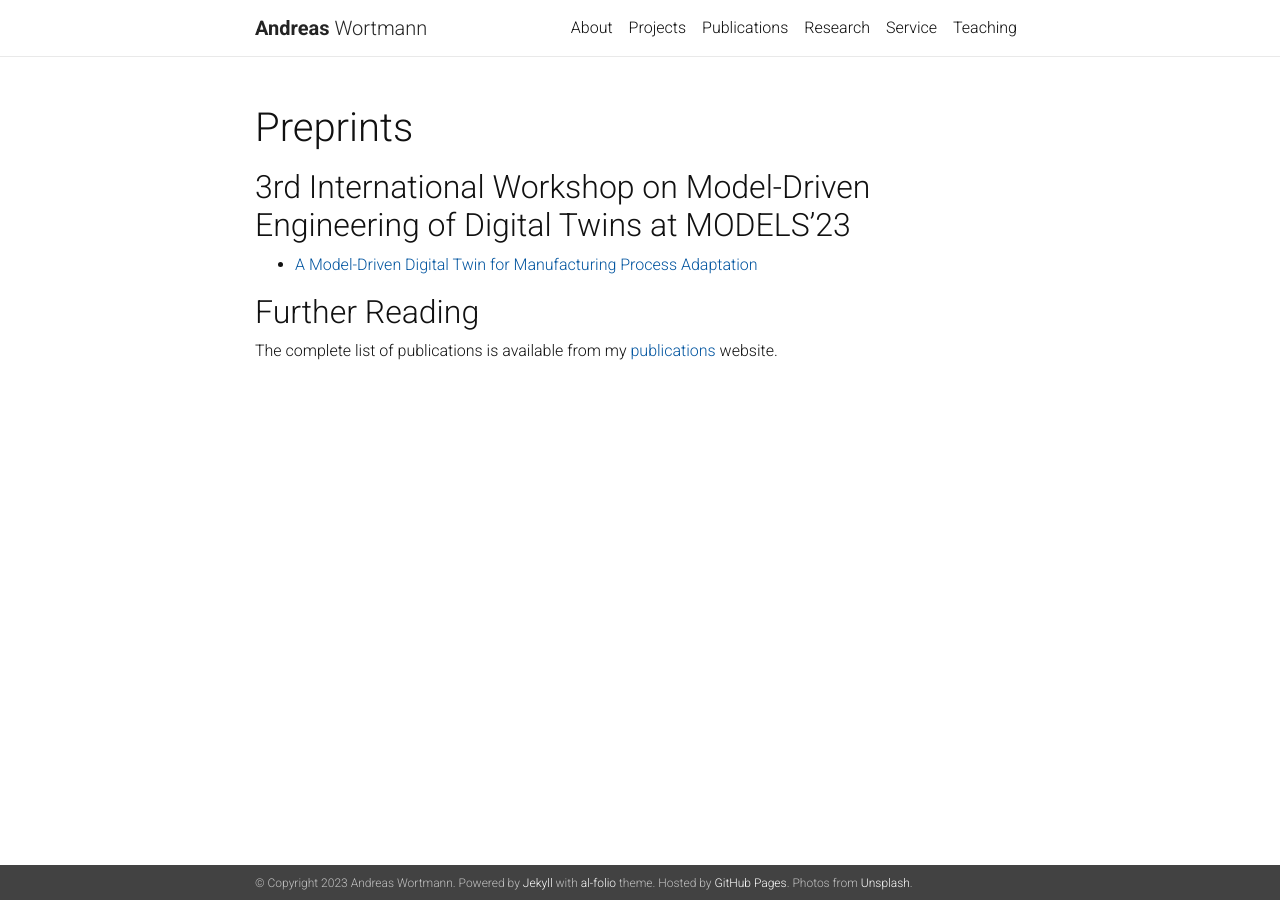
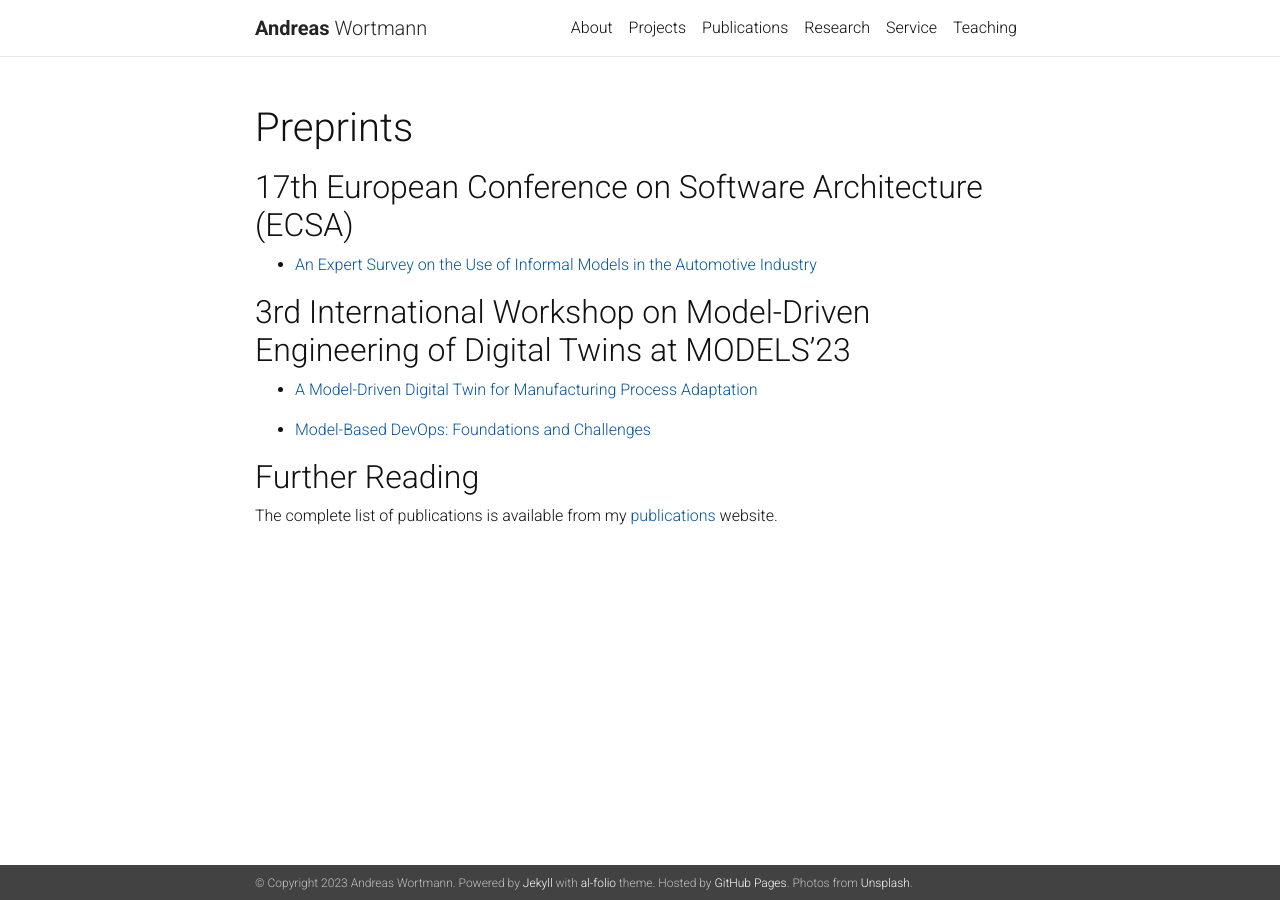
Before and after one commit to awortmann/awortmann.github.io, a Jekyll site: the page built from _pages/preprints.md, in a window 1280 px wide. Built offline with Jekyll 4.4.1, drawn with Linux system fonts in a browser that asks for light colours; nearby versions of some CDN libraries; a style sheet for code colours, icons or effects is not loaded.

Commit message:
Minor update

```diff
--- a/_pages/preprints.md
+++ b/_pages/preprints.md
@@ -6,9 +6,16 @@ description:
 nav: false
 ---
 
+## 17th European Conference on Software Architecture (ECSA)
+
+- [An Expert Survey on the Use of Informal Models in the Automotive Industry]()
+
 ## 3rd International Workshop on Model-Driven Engineering of Digital Twins at MODELS'23
 
 - [A Model-Driven Digital Twin for Manufacturing Process Adaptation](../downloads/preprints/2023/A_Model-Driven_Digital_Twin_for_Manufacturing_Process_Adaptation.pdf)
+
+- [Model-Based DevOps: Foundations and Challenges](../downloads/preprints/2023/A_Model-Driven_Digital_Twin_for_Manufacturing_Process_Adaptation.pdf)
+
 
 
 ## Further Reading
```
Also changed, not shown: 1 other file.
